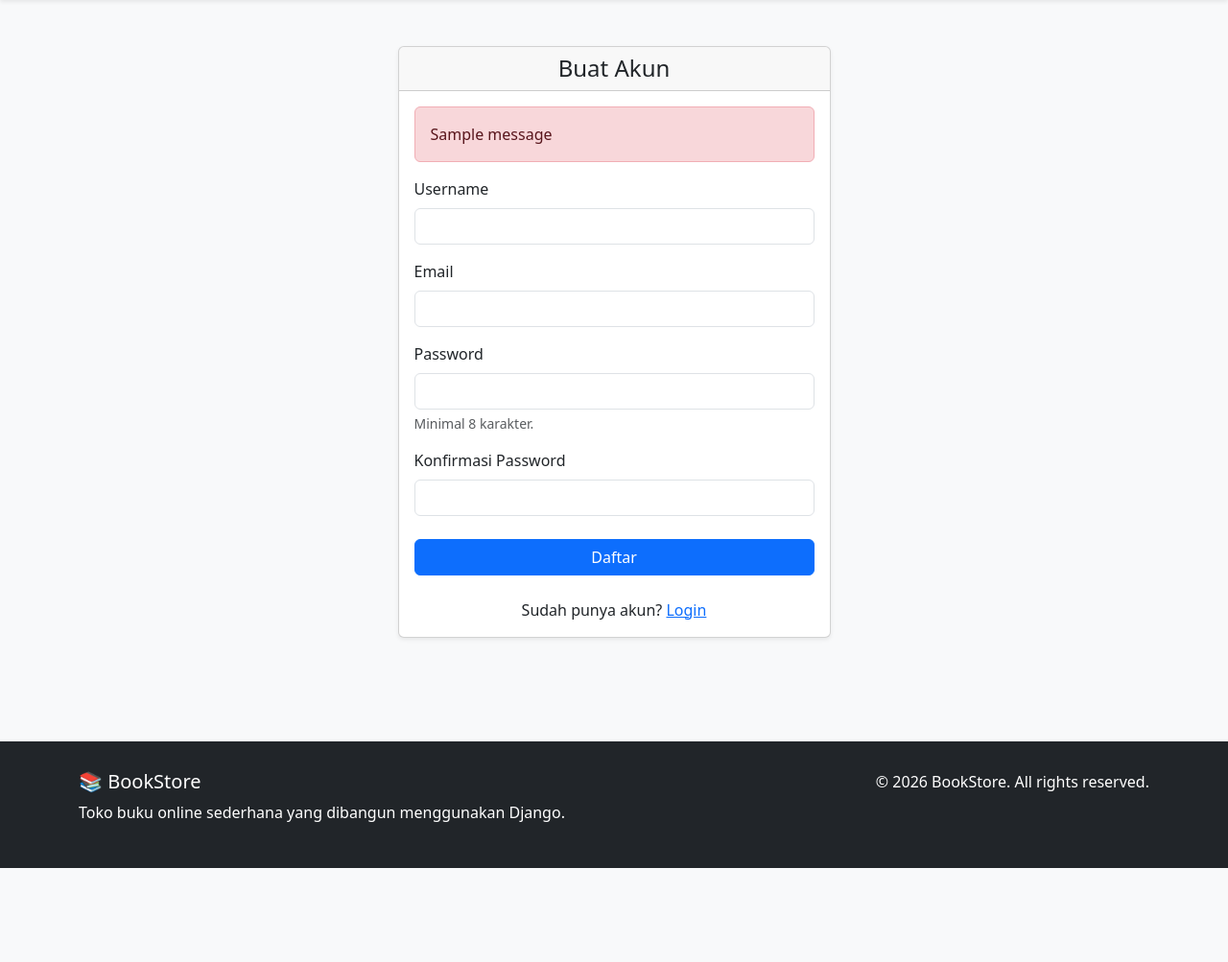
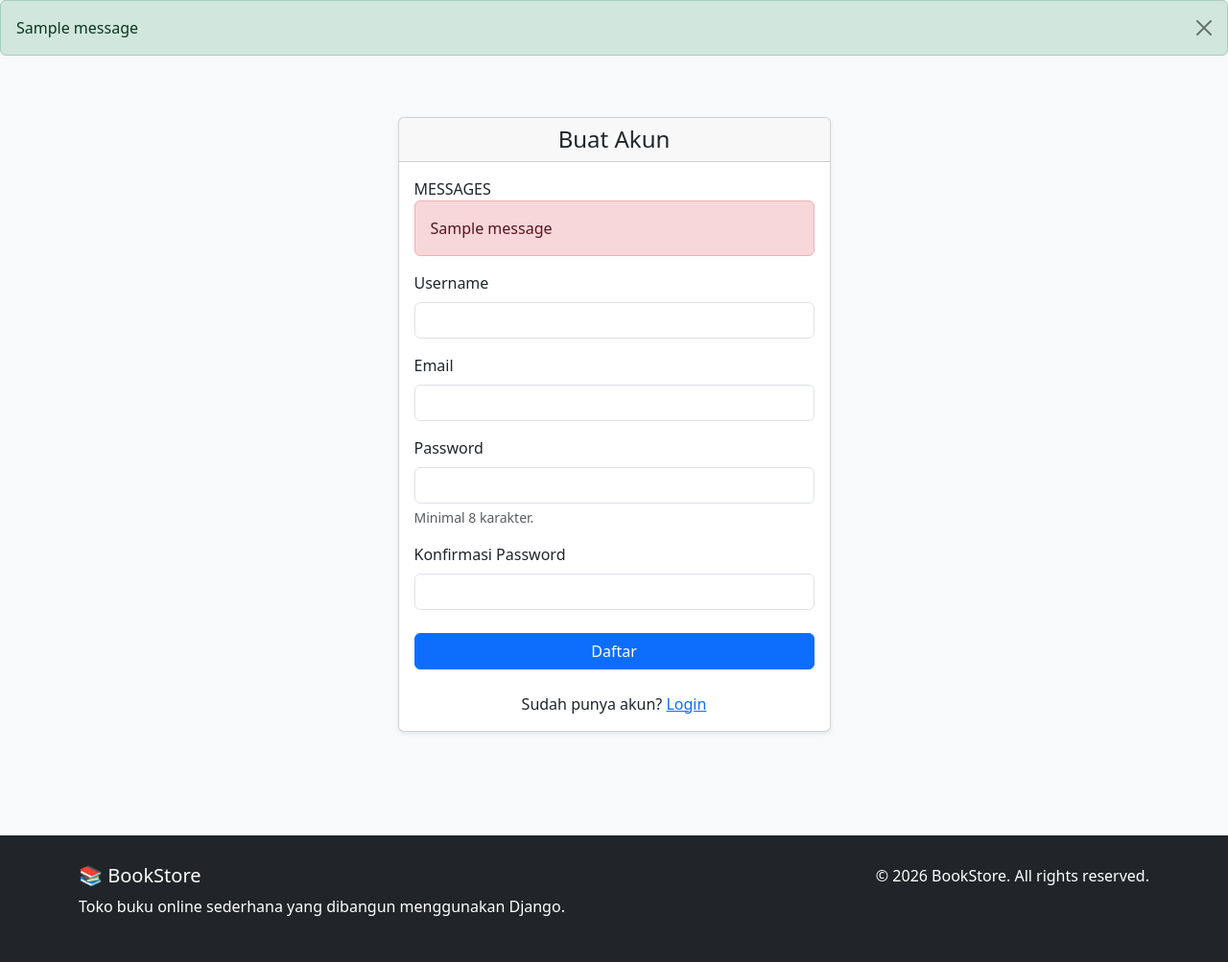
Before and after one commit to jefricodes/Toko_buku, a Django app: page /accounts/register/ in a window 1280 px wide. Shown: the part 56-1059 px from the top of the page at 96% size. Before the commit the page ends 961 px from the top, so only its background shows below. Run offline with Django 5.2, Linux system fonts and the light colour scheme; tables that the repository leaves empty hold one stand-in row (values such as "Sample post"); one stand-in notice (Sample message) is shown.

Commit message:
fix: prevent manual paid status in dashboard and fix  messages error in base

```diff
--- a/dashboard/services.py
+++ b/dashboard/services.py
@@ -18,7 +18,8 @@ class DashboardService:
             'completed',
         ]
 
-        total_revenue = (Order.objects.filter(status__in=paid_statuses).aggregate(total=Sum('total'))['total']or 0)
+        total_revenue = (Order.objects.filter(status__in=paid_statuses)
+                 .aggregate(total=Sum('total'))['total'] or 0)
 
         return {
             'total_books': Book.objects.filter(is_active=True).count(),
@@ -55,6 +56,7 @@ class DashboardService:
             .select_related('category')
             .order_by('stock', 'title')[:limit]
         )
+
 
     @staticmethod
     def update_order_status(order, new_status):
--- a/dashboard/views.py
+++ b/dashboard/views.py
@@ -73,6 +73,10 @@ def update_order_status(request, order_number):
 
     new_status = request.POST.get('status')
 
+    if new_status in ['paid', 'sudah dibayar', 'complete', 'settlement'] :
+        messages.error (request, 'status "Sudah Dibayar" hanya dapat berubah otomatis setelah pembayara')
+        return redirect('dashboard:order_detail', order_number=order.order_number)
+
     try:
         DashboardService.update_order_status(order, new_status)
 
--- a/templates/accounts/login.html
+++ b/templates/accounts/login.html
@@ -26,13 +26,13 @@ Login - Toko Buku
 
 
                 <div class="card-body">
-                    {% if messages %}
+                    <!-- {% if messages %}
                         {% for message in messages %}
                             <div class="alert alert-info">
                                 {{ message }}
                             </div>
                         {% endfor %}
-                    {% endif %}
+                    {% endif %} -->
 
                     <form method="POST">
 
--- a/templates/accounts/register.html
+++ b/templates/accounts/register.html
@@ -27,7 +27,7 @@ Register - Toko Buku
 
                 <div class="card-body">
 
-                    <!-- MESSAGES -->
+                    MESSAGES
 
                     {% if messages %}
 
--- a/templates/base.html
+++ b/templates/base.html
@@ -224,6 +224,15 @@
 
 </nav>
 
+{% if messages %}
+    {% for message in messages %}
+        <div class="alert alert-{{ message.tags }} alert-dismissible fade show" role="alert">
+            {{ message }}
+            <button type="button" class="btn-close" data-bs-dismiss="alert" aria-label="Close"></button>
+        </div>
+    {% endfor %}
+{% endif %}
+
 
 <main>
 
```
Also changed, not shown: templates/dashboard/order_detail.html (+8 -2 lines).
